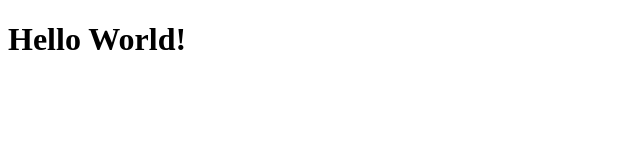
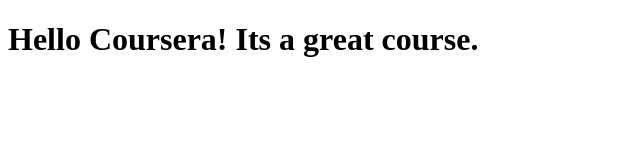
Before and after one commit to sivaprakashmu/coursera-html, a plain HTML site: page site/index.html in a window 1280 px wide. Shown: the whole page, without its empty margins (0-640 px from the left). Drawn offline with Linux system fonts and the light colour scheme.

Commit message:
small addition to our page content

```diff
--- a/site/index.html
+++ b/site/index.html
@@ -4,6 +4,6 @@
 	<title>Hello World</title>
 </head>
 <body>
-<h1>Hello World!</h1>
+<h1>Hello Coursera! Its a great course.</h1>
 </body>
 </html>
```
